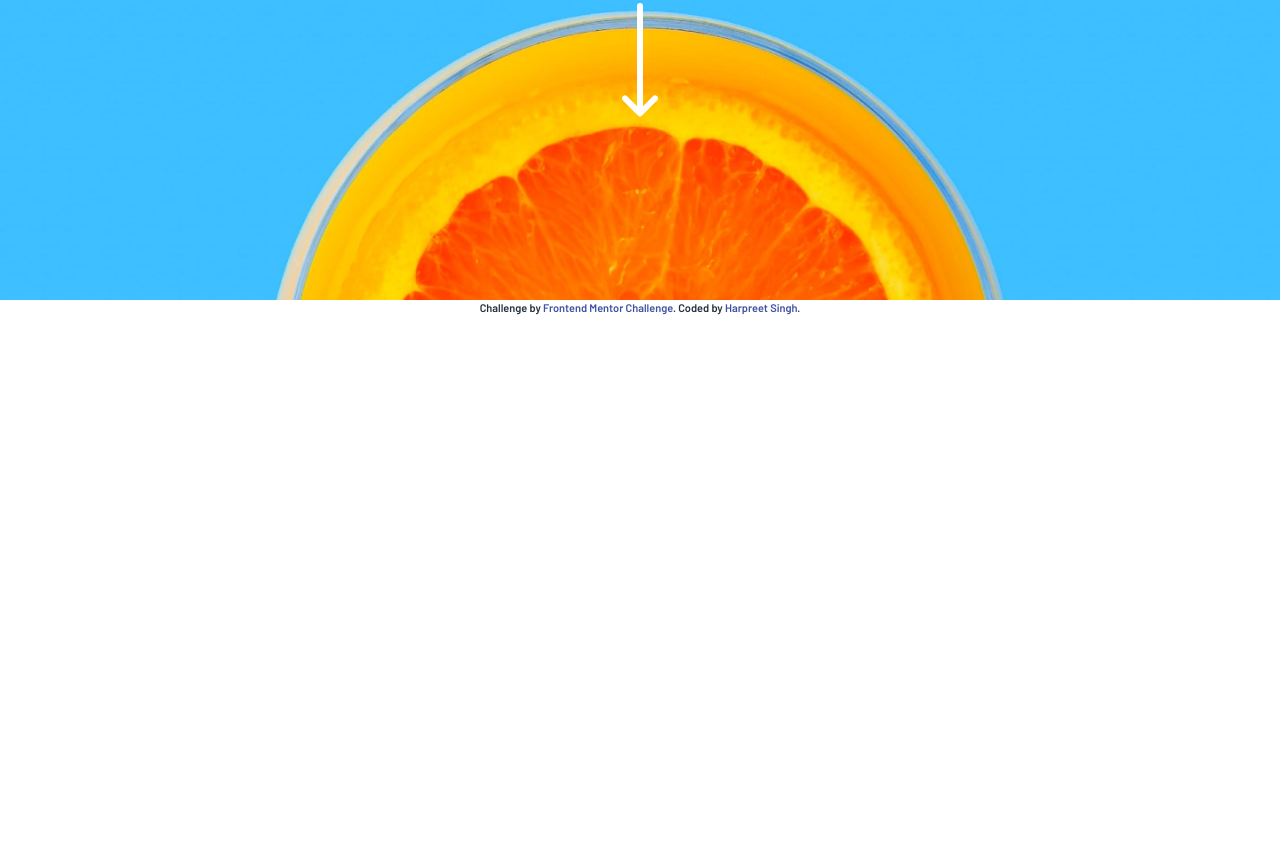
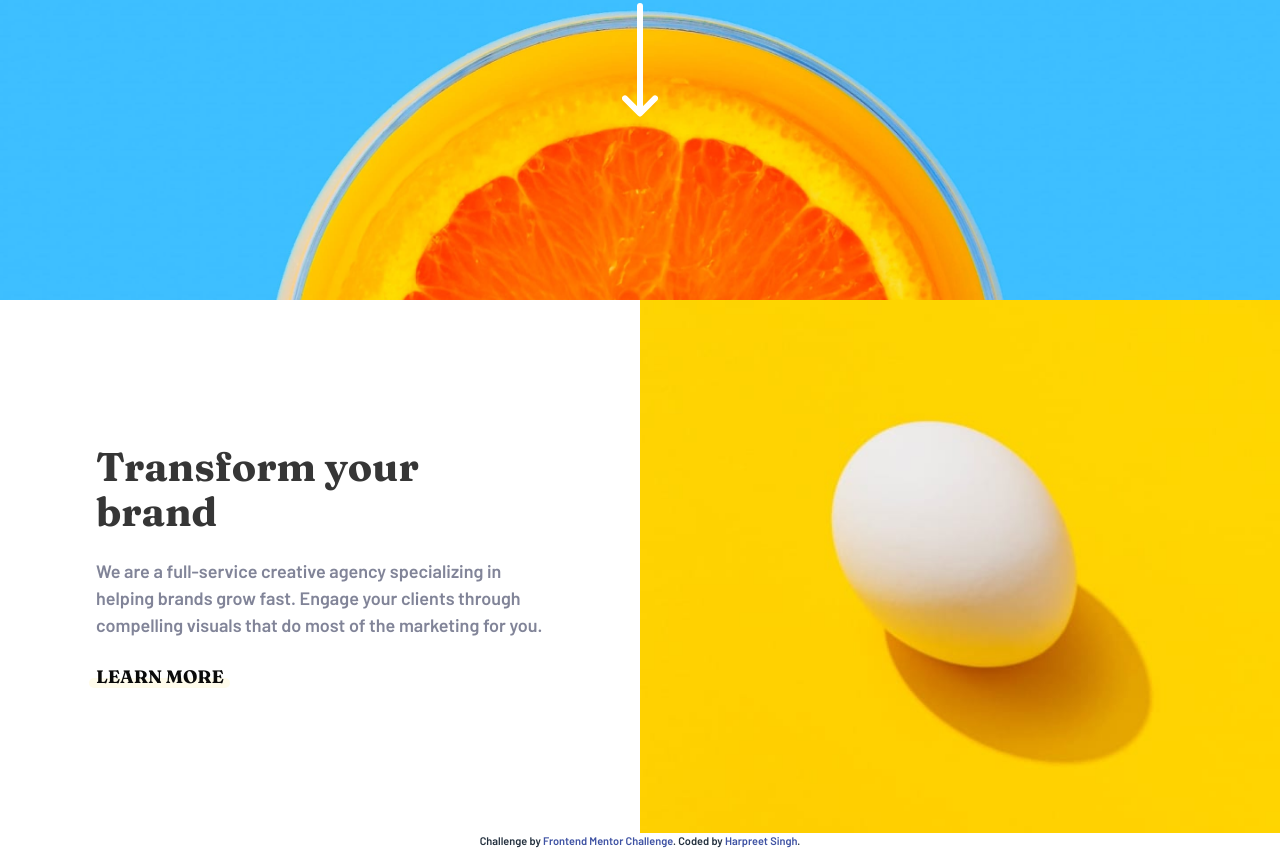
Before and after one commit to iharpreetbhatti/fem-sunnyside-agency-landing-page, a website built with webpack: page src/index.html in a window 1280 px wide. Shown: the part 300-1150 px from the top of the page. Before the commit the page ends 800 px from the top, so only its background shows below. Built offline with nearby package versions, Linux system fonts and the light colour scheme.

Commit message:
section 2 - (transform brand) done

```diff
--- a/src/index.html
+++ b/src/index.html
@@ -82,18 +82,34 @@
       </div>
     </div>
   </header>
+  <section class="section is-flex-desktop is-flex-direction-row-reverse p-0 m-0">
+    <div class="column p-0">
+      <img class="section-image image is-hidden-desktop" src="./assets/images/mobile/image-transform.jpg"
+        alt="Transform Your Brand">
+      <img class="section-image image is-hidden-touch" src="./assets/images/desktop/image-transform.jpg"
+        alt="Transform Your Brand">
+    </div>
+    <div class="column is-flex is-flex-direction-column is-justify-content-center is-align-items-center p-0">
+      <div class="section-content my-4 py-6 px-5">
+        <h3
+          class="title is-size-2-desktop is-family-primary has-text-centered has-text-left-desktop has-text-weight-bold">
+          Transform
+          your brand</h3>
+        <div class="block">
+          <p class="has-text-centered has-text-left-desktop has-text-grey-light">We are a full-service creative agency
+            specializing in helping
+            brands grow fast.
+            Engage your clients through compelling visuals that do most of the marketing for you.</p>
+        </div>
+        <div class="block has-text-centered has-text-left-desktop">
+          <a class="learn-more is-family-primary is-uppercase is-relative has-text-black" href="#">Learn more</a>
+        </div>
+      </div>
+    </div>
+  </section>
+
 
   <!--
-
-
-
-  Transform your brand
-
-  We are a full-service creative agency specializing in helping brands grow fast.
-  Engage your clients through compelling visuals that do most of the marketing for you.
-
-  Learn more
-
   Stand out to the right audience
 
   Using a collaborative formula of designers, researchers, photographers, videographers, and copywriters, we’ll build
--- a/src/styles/lib/_custom.scss
+++ b/src/styles/lib/_custom.scss
@@ -38,3 +38,30 @@
     }
   }
 }
+
+.section-image {
+  width: 100%;
+  object-position: center center;
+  object-fit: cover;
+}
+
+.section-content {
+  max-width: 31rem;
+}
+
+.learn-more::before {
+  content: "";
+  position: absolute;
+  width: 110%;
+  left: 0;
+  bottom: 0;
+  height: 0.625rem;
+  border-radius: 0.3125rem;
+  background-color: $warning-light;
+  transform: translateX(-5%);
+  z-index: -10;
+}
+
+.learn-more:hover:before {
+  background-color: $warning;
+}
```
